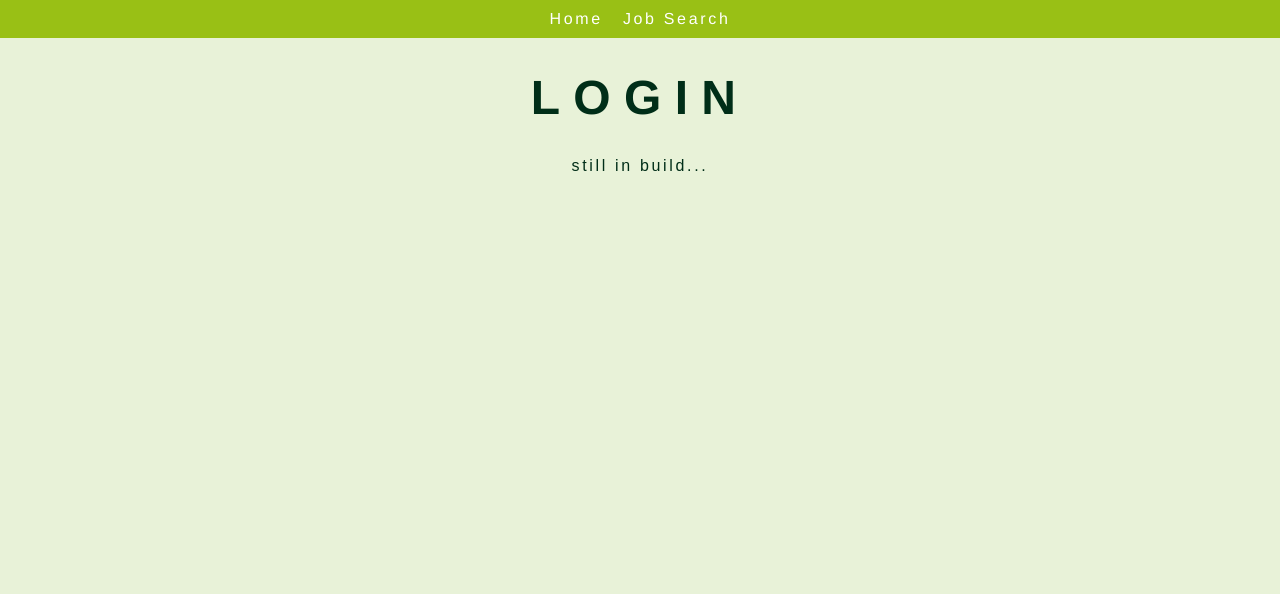
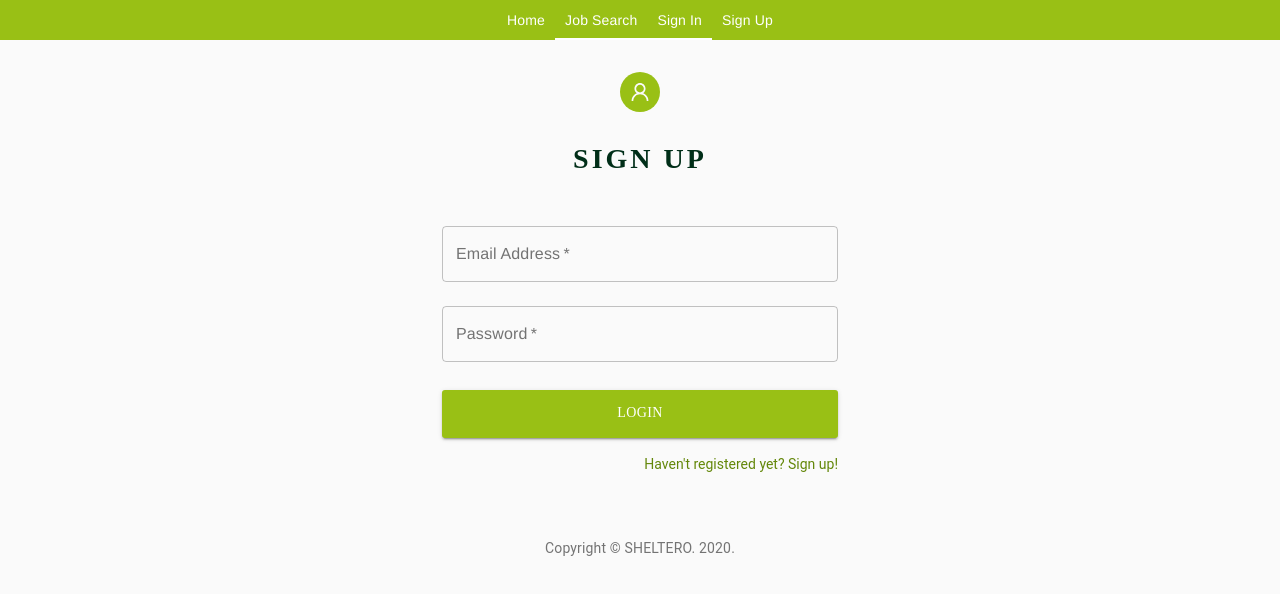
Before and after one commit to ChloeZzzzz/Sheltero, a React (Create React App) app in the folder sheltero_UI/sheltero_app/: page /login in a window 1280 px wide. Shown: the top 594 px of the page. Built offline with nearby package versions, Linux system fonts and the light colour scheme.

Commit message:
Updated: Login Page.

```diff
--- a/sheltero_UI/sheltero_app/src/components/Nav.js
+++ b/sheltero_UI/sheltero_app/src/components/Nav.js
@@ -1,15 +1,49 @@
 import React from "react";
 import { NavLink } from "react-router-dom";
+import { Grid } from '@material-ui/core';
+
 
 export default function Nav (){
   return (
     <nav>
+      <span id="functionPages">
         <NavLink exact to="/">
           Home
         </NavLink>
         <NavLink to="/">
           Job Search
         </NavLink>
+      </span>
+      <span id="userPages">
+        <NavLink to="/login">
+          Sign In
+        </NavLink>
+        <NavLink to="/register">
+          Sign Up
+        </NavLink>
+      </span>
+
+
+
+      {/* <Grid container spacing={3}>
+        <Grid item xs={9} >
+          <NavLink exact to="/">
+            Home
+          </NavLink>
+          <NavLink to="/">
+            Job Search
+          </NavLink>
+        </Grid>
+
+        <Grid item xs >
+            <NavLink to="/login">
+              Sign In
+            </NavLink>
+            <NavLink to="/register">
+              Sign Up
+            </NavLink>
+          </Grid>
+        </Grid> */}
     </nav>
   );
 }
--- a/sheltero_UI/sheltero_app/src/pages/Home.js
+++ b/sheltero_UI/sheltero_app/src/pages/Home.js
@@ -1,5 +1,5 @@
 import React from "react";
-import {Link} from "react-router-dom";
+import { Link as RouterLink} from "react-router-dom";
 import "../styles.css";
 
 export default function Home() {
@@ -9,12 +9,12 @@ export default function Home() {
         <h1>sheltero.</h1>
       </div>
       <div>
-        <Link to="/login">
+        <RouterLink to="/login">
           <button className="primButton">Sign In</button>
-        </Link>
-        <Link to="/register">
+        </RouterLink>
+        <RouterLink to="/register">
           <button className="primButton">Sign Up</button>
-        </Link>
+        </RouterLink>
       </div>
     </div>
   );
--- a/sheltero_UI/sheltero_app/src/pages/Login.js
+++ b/sheltero_UI/sheltero_app/src/pages/Login.js
@@ -1,12 +1,137 @@
 import React from "react";
+import { UserOutlined } from '@ant-design/icons';
+import { PrimButton, H2, TextLink } from '../theme';
+import { Link as RouterLink } from "react-router-dom";
+import { Avatar,
+         CssBaseline,
+         TextField,
+         Link,
+         Grid,
+         Box,
+         Typography,
+         makeStyles,
+         Container } from '@material-ui/core';
+
+
+const useStyles = makeStyles((theme) => ({
+  paper: {
+    marginTop: theme.spacing(8),
+    display: 'flex',
+    flexDirection: 'column',
+    alignItems: 'center',
+    width: '100%',
+  },
+  avatar: {
+    margin: theme.spacing(1),
+    backgroundColor: '#99C015',
+  },
+  box: {
+    margin: theme.spacing(8,0,2,0),
+  },
+  form: {
+    width: '100%',
+    marginTop: theme.spacing(3),
+  },
+  submit: {
+    margin: theme.spacing(3, 0, 2),
+  },
+  textField: {
+    margin: theme.spacing(.5, 0, .5),
+  },
+  positionLeft: {
+    display: 'flex',
+    alignItems: 'flex-start',
+  },
+
+  })
+)
 
 export default function Login() {
-    return(
-        <div>
-            <h1>Login</h1>
-            <body>still in build...</body>
-        </div>
+const classes = useStyles();
 
-    )
 
-};
+  return (
+    <Container component="main" maxWidth="xs" >
+      <CssBaseline />
+      <div className={classes.paper}>
+        <Avatar className={classes.avatar}>
+            <UserOutlined />
+        </Avatar>
+        <H2 component="h1" variant="h5">
+          Sign up
+        </H2>
+
+        <form className={classes.form} noValidate>
+
+
+          <Grid container spacing={2}>
+
+            <Grid item xs={12}>
+              <TextField
+                className={classes.textField}
+                variant="outlined"
+                required
+                fullWidth
+                id="email"
+                label="Email Address"
+                name="email"
+                autoComplete="email"
+              />
+            </Grid>
+
+            <Grid item xs={12}>
+              <TextField
+                className={classes.textField}
+                variant="outlined"
+                required
+                fullWidth
+                name="password"
+                label="Password"
+                type="password"
+                id="password"
+                autoComplete="current-password"
+              />
+            </Grid>
+
+
+          </Grid>
+
+          <PrimButton
+            type="submit"
+            fullWidth
+            variant="contained"
+            className={classes.submit}>
+            Login
+          </PrimButton>
+
+          <Grid container justify="flex-end">
+            <Grid item>
+                <TextLink variant="body2" href="/register" >
+                  Haven't registered yet? Sign up!
+                </TextLink>
+            </Grid>
+          </Grid>
+
+        </form>
+      </div>
+
+      <Box mt={5} className={classes.box}>
+        <Copyright />
+      </Box>
+
+    </Container>
+  );
+}
+
+function Copyright() {
+    return (
+      <Typography variant="body2" color="textSecondary" align="center">
+        {'Copyright © '}
+        <Link color="inherit" href="https://material-ui.com/">
+          SHELTERO.
+        </Link>{' '}
+        {new Date().getFullYear()}
+        {'.'}
+      </Typography>
+    );
+}
--- a/sheltero_UI/sheltero_app/src/pages/Register.js
+++ b/sheltero_UI/sheltero_app/src/pages/Register.js
@@ -30,6 +30,9 @@ const useStyles = makeStyles((theme) => ({
     margin: theme.spacing(1),
     backgroundColor: '#99C015',
   },
+  box: {
+    margin: theme.spacing(8,0,2,0),
+  },
   form: {
     width: '100%',
     marginTop: theme.spacing(3),
@@ -43,7 +46,8 @@ const useStyles = makeStyles((theme) => ({
   positionLeft: {
     display: 'flex',
     alignItems: 'flex-start',
-  }
+  },
+
   })
 )
 
@@ -53,7 +57,7 @@ export default function SignUp() {
   const classes = useStyles();
 
   return (
-    <Container component="main" maxWidth="xs">
+    <Container component="main" maxWidth="xs" >
       <CssBaseline />
       <div className={classes.paper}>
         <Avatar className={classes.avatar}>
@@ -69,9 +73,11 @@ export default function SignUp() {
           <Grid container spacing={2}>
           <FormLabel component="legend" >Gender</FormLabel>
             <Grid item xs={12} className={classes.positionLeft} >
-                  <FormControl component="fieldset">
-                      {/* <FormLabel component="legend" >Gender</FormLabel> */}
-                      <RadioGroup column name="position" defaultValue="top">
+                  <FormControl
+                    component="fieldset"
+                    required>
+
+                        <RadioGroup name="gender" >
                         <FormControlLabel
                           value="Male"
                           control={<Radio color="primary" />}
@@ -91,6 +97,7 @@ export default function SignUp() {
                           labelPlacement="end"
                         />
                         </RadioGroup>
+
                   </FormControl>
             </Grid>
 
@@ -181,7 +188,7 @@ export default function SignUp() {
 
           <Grid container justify="flex-end">
             <Grid item>
-              <TextLink href="#" variant="body2">
+                <TextLink variant="body2" href="/login">
                   Already have an account? Sign in
                 </TextLink>
             </Grid>
@@ -190,7 +197,7 @@ export default function SignUp() {
         </form>
       </div>
 
-      <Box mt={5}>
+      <Box mt={5} className={classes.box}>
         <Copyright />
       </Box>
 
@@ -202,7 +209,7 @@ function Copyright() {
     return (
       <Typography variant="body2" color="textSecondary" align="center">
         {'Copyright © '}
-        <Link color="inherit" href="https://material-ui.com/">
+        <Link color="inherit" href="/">
           SHELTERO.
         </Link>{' '}
         {new Date().getFullYear()}
--- a/sheltero_UI/sheltero_app/src/styles.css
+++ b/sheltero_UI/sheltero_app/src/styles.css
@@ -47,12 +47,13 @@ input {
 nav {
   background-color: #99C015;
   font-family: futura, helvetica;
-  /* position: fixed; nav bar stay in place */
+  position: fixed; /* nav bar stay in place */
   z-index: 1; /* fixed on top layer */
   left: 0;
   top: 0; /* position nav bar st the top */
   width: 100vw;
 }
+
 
 nav a {
   color: #fff;
@@ -65,14 +66,11 @@ nav a:hover {
   color: #E8F2D8;
 }
 
-nav a:active {
+nav a.active {
   padding-bottom: 8px;
   border-bottom: 2px solid #fff;
 }
 
-div {
-  text-align: center;
-}
 
 #titlePage {
   /* set respondent div size for the title page */
```
Lines whose indentation alone changed are shown as unchanged.
